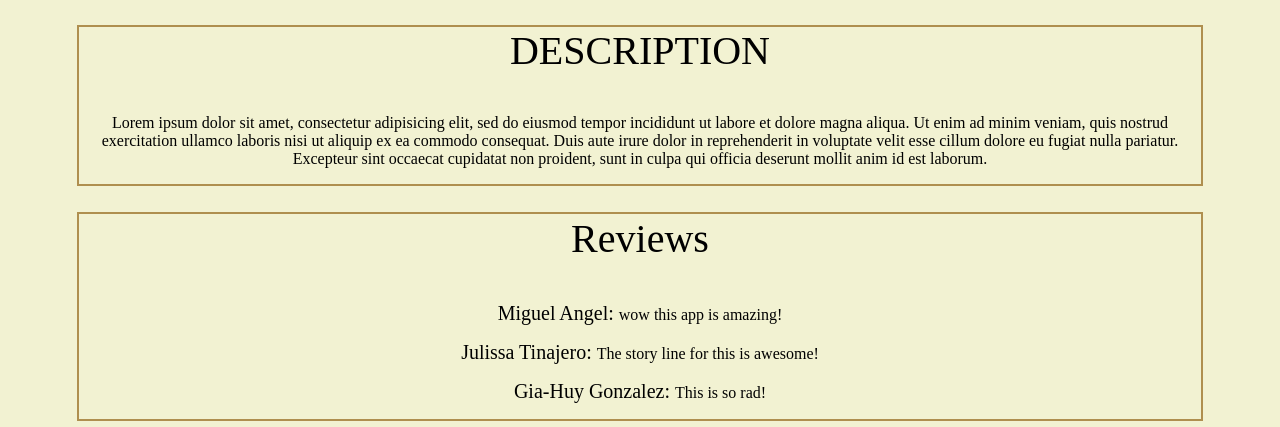
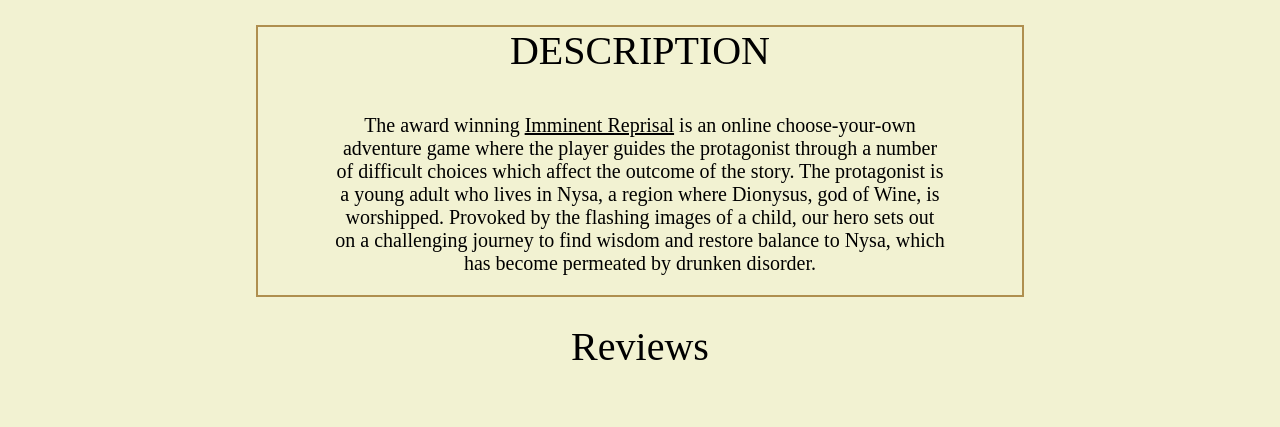
Before and after one commit to Yowzel/Finalproject, a Python web app: template templates/home.html in a window 1280 px wide. Shown: the part 539-966 px from the top of the page. Run offline with Jinja, Linux system fonts and the light colour scheme; the template is opened without the code that fills it, so the values that code supplies are empty; some web fonts are replaced.

Commit message:
The Big Boi

```diff
--- a/css/story.css
+++ b/css/story.css
@@ -94,3 +94,4 @@ section{
   width: 80%;
   border: 10px solid #acb5c1;
   padding: 30px;
+}
--- a/css/stylesheet.css
+++ b/css/stylesheet.css
@@ -47,7 +47,7 @@ h1 {
 
 .flex1 {
   display: grid;
-  grid-template-columns: 25% 50% 25%;
+  grid-template-columns: 33.3% 33.3% 33.3;
 }
 
 #signout {
@@ -182,12 +182,28 @@ nav ul ul li{
 }
 
 .description {
-  margin-left: 6%;
-  margin-right: 6%;
+  margin-left: 20%;
+  margin-right: 20%;
   margin-top: 2%;
   text-align: center;
   border: 2px solid #af8f4f;
 
+}
+
+.review {
+  margin-left: 0%;
+  margin-right: 0%;
+  margin-top: 2%;
+  text-align: center;
+  border-right: 1px;
+
+}
+
+.space{
+  margin-left: 10%;
+  margin-right: 10%;
+  font-family: 'Eczar';
+  font-size: 20px;
 }
 
 #destag {
@@ -207,9 +223,13 @@ nav ul ul li{
 }
 
 .see {
-  margin-left: 5%;
-  margin-right: 5%;
+  margin-left: 0;
+  margin-right: 0;
   text-align: center;
+  display: grid;
+  grid-template-columns: 33.3% 33.3% 33.3%;
+  width: 100%;
+  height: 100;
 }
 
 .reviews {
@@ -297,16 +317,7 @@ nav ul ul li{
   text-decoration: none;
 }
 
-#hello{
-    position: fixed;
-    top: 0;
-    z-index: 500;
-    height: 45px;
-    width: 100%;
-    background-color: #dbd9b1;
-    text-align: center;
-    text-decoration-line: none;
-}
+
 
 .textunder {
   color: black;
--- a/javaScript/start.js
+++ b/javaScript/start.js
@@ -32,20 +32,40 @@ window.onload = function (){
       $(".display div").hide();
       $(".display .page-7").first().show();
     });
-    $("#page-6-2").click(function(){
-        $(".display div").hide();
-        $(".display .page-71").first().show();
-        });
+  $("#page-6-2").click(function(){
+      $(".display div").hide();
+      $(".display .page-71").first().show();
+    });
   $("#page-7-1").click(function(){
       $(".display div").hide();
-      $(".display .page-8").first().show();
+      $(".display .page-9").first().show();
       });
-  $("#page-8-1").click(function(){
+  $("#page-7-1-1").click(function(){
       $(".display div").hide();
       $(".display .page-9").first().show();
+      });
+  $("#page-8-2").click(function(){
+      $(".display div").hide();
+      $(".display .page-8").first().show();
       });
   $("#page-4-2").click(function(){
       $(".display div").hide();
       $(".display .page-11").first().show();
       });
+  $("#page-4-2-2").click(function(){
+      $(".display div").hide();
+      $(".display .page-11").first().show();
+      });
+  $("#page-4-2-2-2").click(function(){
+      $(".display div").hide();
+      $(".display .page-11").first().show();
+      });
+  $("#page-11-1").click(function(){
+      $(".display div").hide();
+      $(".display .page-12").first().show();
+      });
+  $("#page-81-1").click(function(){
+      $(".display div").hide();
+      $(".display .page-121").first().show();
+      });
 }
--- a/templates/home.html
+++ b/templates/home.html
@@ -28,16 +28,15 @@
     </div>
     <div class= "description">
       <p id="destag"> DESCRIPTION </p>
-      <p>Lorem ipsum dolor sit amet, consectetur adipisicing elit,
-       sed do eiusmod tempor incididunt ut labore et dolore magna aliqua.
-       Ut enim ad minim veniam, quis nostrud exercitation ullamco laboris nisi ut
-       aliquip ex ea commodo consequat. Duis aute irure dolor in reprehenderit in
-       voluptate velit esse cillum dolore eu fugiat nulla pariatur. Excepteur sint
-        occaecat cupidatat non proident, sunt in culpa qui officia deserunt mollit
-        anim id est laborum.
+      <p class= "space">The award winning <u>Imminent Reprisal</u> is an online choose-your-own adventure game where the player
+        guides the protagonist through a number of difficult choices which affect the outcome of the story.
+        The protagonist is a young adult who lives in Nysa, a region where Dionysus, god of Wine, is worshipped.
+        Provoked by the flashing images of a child, our hero sets out on a challenging journey to
+        find wisdom and restore balance to Nysa, which has become permeated by drunken disorder.
+
       </p>
     </div>
-    <div class="description">
+    <div class="review">
       <p id="revtag"> Reviews </p>
       <div class="see">
         <p>
```
Also changed, not shown: templates/story.html (+22 -8 lines).
